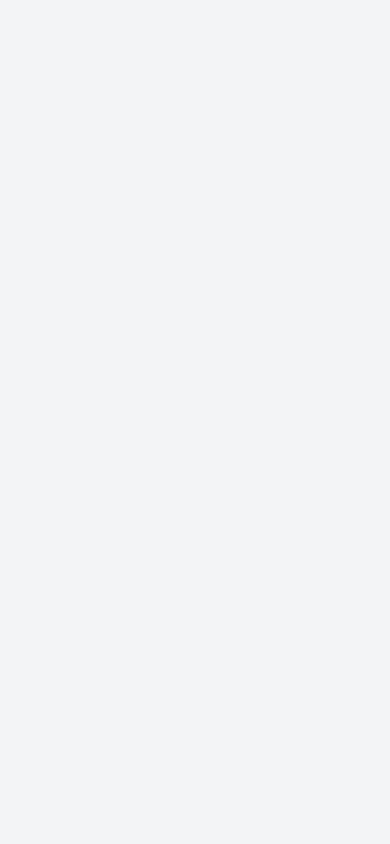
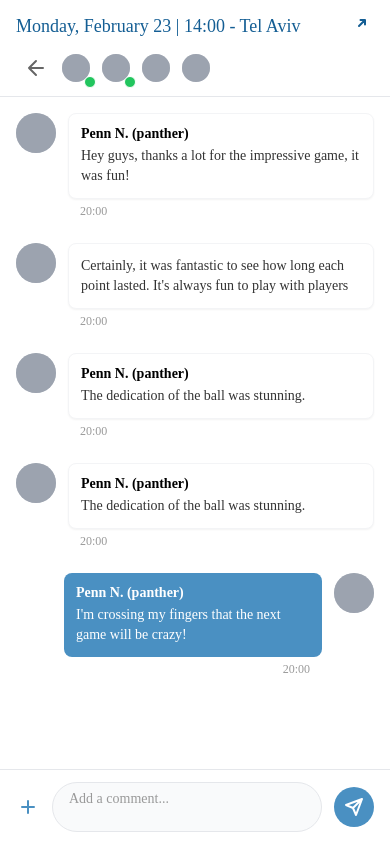
Before and after one commit to suckib/game-news-react-native-app, a React Native app: screen /Chat in a window 390 px wide. Built offline with nearby package versions, Linux system fonts and the light colour scheme.

Commit message:
chat page

```diff
--- a/src/pages/chat.jsx
+++ b/src/pages/chat.jsx
@@ -1,18 +1,210 @@
-import React from 'react';
-import { View, Text, ScrollView } from 'react-native';
-
+import React, { useState } from 'react';
+import { View, Text, ScrollView, TouchableOpacity, TextInput } from 'react-native';
+import Svg, { Path, G, Defs, ClipPath, Rect } from 'react-native-svg';
 
 const Chat = ({ navigation }) => {
+  const [message, setMessage] = useState('');
+
   const handleGoBack = () => {
     navigation.goBack();
   };
 
+  const handleSendMessage = () => {
+    if (message.trim()) {
+      // Handle sending message logic here
+      setMessage('');
+    }
+  };
+
   return (
-    <View className="flex-1 bg-gray-100">
+    <View className="flex-1 bg-white">
+      {/* Header */}
+      <View className="bg-white px-4 py-3 border-b border-gray-200" style={{ paddingTop: 50 }}>
+        <View className="flex-row items-center justify-between">
+          <View className="flex-row items-center">
+            <Text className="text-lg" style={{ fontFamily: 'Rubik', fontWeight: '400', fontSize: 18, color: '#145E94' }}>
+              Monday, February 23 | 14:00 - Tel Aviv
+            </Text>
+          </View>
+          <TouchableOpacity>
+            <Svg width="24" height="24" viewBox="0 0 24 24" fill="none">
+              <Path d="M9 12L15 6M15 6H10.5M15 6V10.5" stroke="#145E94" strokeWidth="2" strokeLinecap="round" strokeLinejoin="round"/>
+            </Svg>
+          </TouchableOpacity>
+        </View>
 
-      <ScrollView className="flex-1">
+        {/* User Avatars */}
+        <View className="flex-row items-center mt-3 ml-2">
+          <TouchableOpacity className="mr-1" onPress={handleGoBack}>
+            <Svg width="24" height="24" viewBox="0 0 24 24" fill="none">
+              <Path d="M19 12H5M5 12L12 19M5 12L12 5" stroke="#666" strokeWidth="2" strokeLinecap="round" strokeLinejoin="round"/>
+            </Svg>
+          </TouchableOpacity>
 
+          <View className="flex-row ml-2">
+            {[1, 2, 3, 4].map((index) => (
+              <View key={index} className="relative mr-2">
+                <View className="w-8 h-8 rounded-full bg-gray-300 border-2 border-white overflow-hidden">
+                  <View className="w-full h-full bg-gray-400"></View>
+                </View>
+                {index <= 2 && (
+                  <View className="absolute -bottom-1 -right-1 w-3 h-3 bg-green-500 rounded-full border border-white"></View>
+                )}
+              </View>
+            ))}
+          </View>
+        </View>
+      </View>
+
+      {/* Chat Messages */}
+      <ScrollView className="flex-1 px-4 py-4" showsVerticalScrollIndicator={false}>
+        {/* Message 1 */}
+        <View className="mb-6">
+          <View className="flex-row items-start">
+            <View className="w-10 h-10 rounded-full bg-gray-300 mr-3 overflow-hidden">
+              <View className="w-full h-full bg-gray-400"></View>
+            </View>
+            <View className="flex-1">
+              <View className="bg-white rounded-lg p-3 shadow-sm border border-gray-100">
+                <Text className="font-semibold mb-1" style={{ fontFamily: 'Rubik', fontWeight: '600', fontSize: 14, color: '#000' }}>
+                  Penn N. (panther)
+                </Text>
+                <Text style={{ fontFamily: 'Rubik', fontWeight: '400', fontSize: 14, color: '#333', lineHeight: 20 }}>
+                  Hey guys, thanks a lot for the impressive game, it was fun!
+                </Text>
+              </View>
+              <Text className="text-xs mt-1 ml-3" style={{ fontFamily: 'Rubik', fontWeight: '400', fontSize: 12, color: '#999' }}>
+                20:00
+              </Text>
+            </View>
+          </View>
+        </View>
+
+        {/* Message 2 */}
+        <View className="mb-6">
+          <View className="flex-row items-start">
+            <View className="w-10 h-10 rounded-full bg-gray-300 mr-3 overflow-hidden">
+              <View className="w-full h-full bg-gray-400"></View>
+            </View>
+            <View className="flex-1">
+              <View className="bg-white rounded-lg p-3 shadow-sm border border-gray-100">
+                <Text style={{ fontFamily: 'Rubik', fontWeight: '400', fontSize: 14, color: '#333', lineHeight: 20 }}>
+                  Certainly, it was fantastic to see how long each point lasted. It's always fun to play with players
+                </Text>
+              </View>
+              <Text className="text-xs mt-1 ml-3" style={{ fontFamily: 'Rubik', fontWeight: '400', fontSize: 12, color: '#999' }}>
+                20:00
+              </Text>
+            </View>
+          </View>
+        </View>
+
+        {/* Message 3 */}
+        <View className="mb-6">
+          <View className="flex-row items-start">
+            <View className="w-10 h-10 rounded-full bg-gray-300 mr-3 overflow-hidden">
+              <View className="w-full h-full bg-gray-400"></View>
+            </View>
+            <View className="flex-1">
+              <View className="bg-white rounded-lg p-3 shadow-sm border border-gray-100">
+                <Text className="font-semibold mb-1" style={{ fontFamily: 'Rubik', fontWeight: '600', fontSize: 14, color: '#000' }}>
+                  Penn N. (panther)
+                </Text>
+                <Text style={{ fontFamily: 'Rubik', fontWeight: '400', fontSize: 14, color: '#333', lineHeight: 20 }}>
+                  The dedication of the ball was stunning.
+                </Text>
+              </View>
+              <Text className="text-xs mt-1 ml-3" style={{ fontFamily: 'Rubik', fontWeight: '400', fontSize: 12, color: '#999' }}>
+                20:00
+              </Text>
+            </View>
+          </View>
+        </View>
+
+        {/* Message 4 */}
+        <View className="mb-6">
+          <View className="flex-row items-start">
+            <View className="w-10 h-10 rounded-full bg-gray-300 mr-3 overflow-hidden">
+              <View className="w-full h-full bg-gray-400"></View>
+            </View>
+            <View className="flex-1">
+              <View className="bg-white rounded-lg p-3 shadow-sm border border-gray-100">
+                <Text className="font-semibold mb-1" style={{ fontFamily: 'Rubik', fontWeight: '600', fontSize: 14, color: '#000' }}>
+                  Penn N. (panther)
+                </Text>
+                <Text style={{ fontFamily: 'Rubik', fontWeight: '400', fontSize: 14, color: '#333', lineHeight: 20 }}>
+                  The dedication of the ball was stunning.
+                </Text>
+              </View>
+              <Text className="text-xs mt-1 ml-3" style={{ fontFamily: 'Rubik', fontWeight: '400', fontSize: 12, color: '#999' }}>
+                20:00
+              </Text>
+            </View>
+          </View>
+        </View>
+
+        {/* Message 5 - User's own message (right side) */}
+        <View className="mb-6">
+          <View className="flex-row items-start justify-end">
+            <View className="flex-1 mr-3">
+              <View className="bg-[#4A90C2] rounded-lg p-3 ml-12">
+                <Text className="font-semibold mb-1" style={{ fontFamily: 'Rubik', fontWeight: '600', fontSize: 14, color: '#fff' }}>
+                  Penn N. (panther)
+                </Text>
+                <Text style={{ fontFamily: 'Rubik', fontWeight: '400', fontSize: 14, color: '#fff', lineHeight: 20 }}>
+                  I'm crossing my fingers that the next game will be crazy!
+                </Text>
+              </View>
+              <View className="flex-row justify-end mt-1 mr-3">
+                <Text className="text-xs" style={{ fontFamily: 'Rubik', fontWeight: '400', fontSize: 12, color: '#999' }}>
+                  20:00
+                </Text>
+              </View>
+            </View>
+            <View className="w-10 h-10 rounded-full bg-gray-300 overflow-hidden">
+              <View className="w-full h-full bg-gray-400"></View>
+            </View>
+          </View>
+        </View>
       </ScrollView>
+
+      {/* Input Area */}
+      <View className="bg-white px-4 py-3 border-t border-gray-200">
+        <View className="flex-row items-center">
+          <TouchableOpacity className="mr-3">
+            <Svg width="24" height="24" viewBox="0 0 24 24" fill="none">
+              <Path d="M12 6V18M6 12H18" stroke="#4A90C2" strokeWidth="2" strokeLinecap="round"/>
+            </Svg>
+          </TouchableOpacity>
+
+          <View className="flex-1 flex-row items-center bg-gray-50 rounded-full px-4 py-2 border border-gray-200">
+            <TextInput
+              className="flex-1"
+              placeholder="Add a comment..."
+              placeholderTextColor="#999"
+              value={message}
+              onChangeText={setMessage}
+              multiline
+              style={{
+                fontFamily: 'Rubik',
+                fontWeight: '400',
+                fontSize: 14,
+                color: '#333',
+                maxHeight: 100
+              }}
+            />
+          </View>
+
+          <TouchableOpacity
+            className="ml-3 w-10 h-10 bg-[#4A90C2] rounded-full items-center justify-center"
+            onPress={handleSendMessage}
+          >
+            <Svg width="20" height="20" viewBox="0 0 20 20" fill="none">
+              <Path d="M18 2L9 11M18 2L12 18L9 11M18 2L2 8L9 11" stroke="white" strokeWidth="2" strokeLinecap="round" strokeLinejoin="round"/>
+            </Svg>
+          </TouchableOpacity>
+        </View>
+      </View>
     </View>
   );
 };
```
